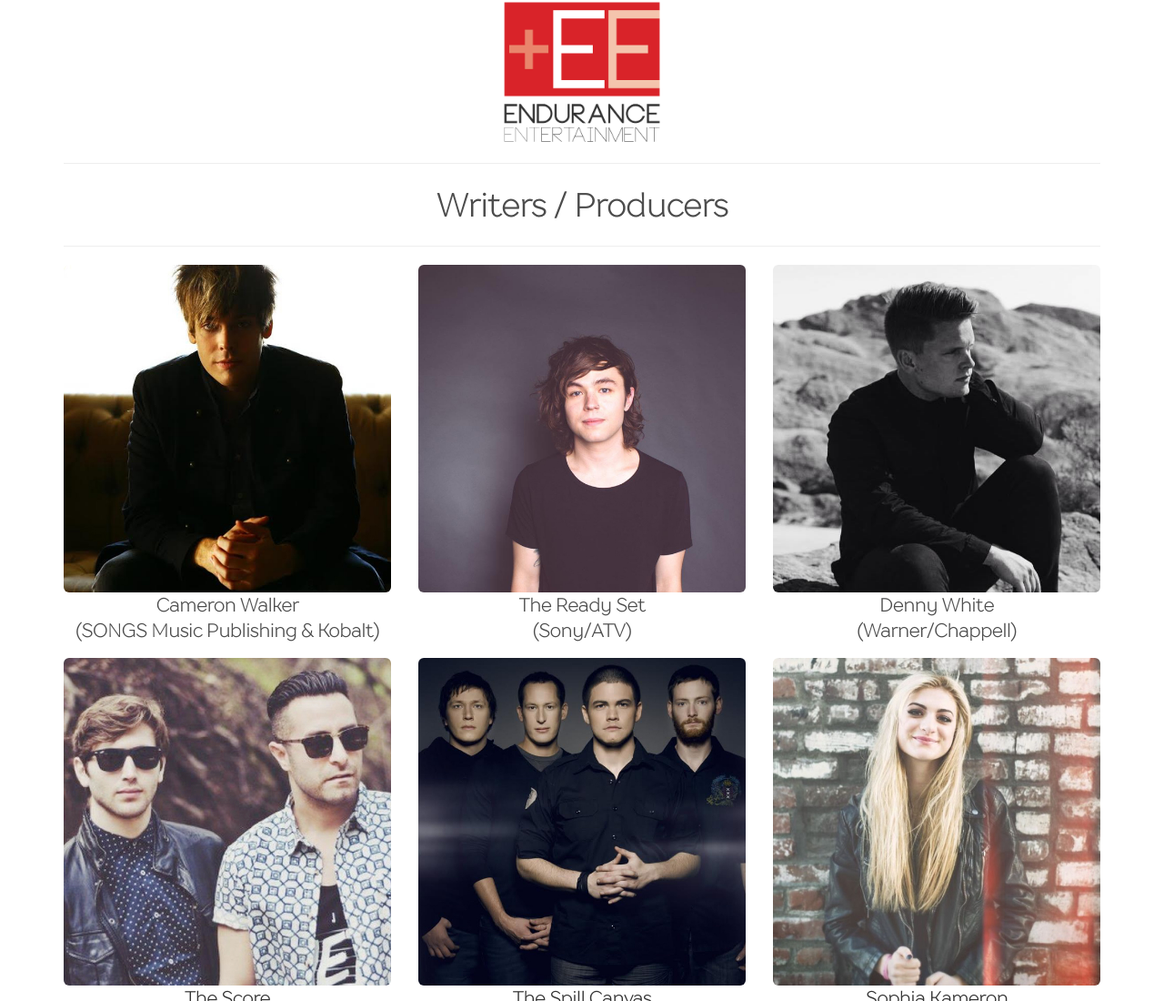
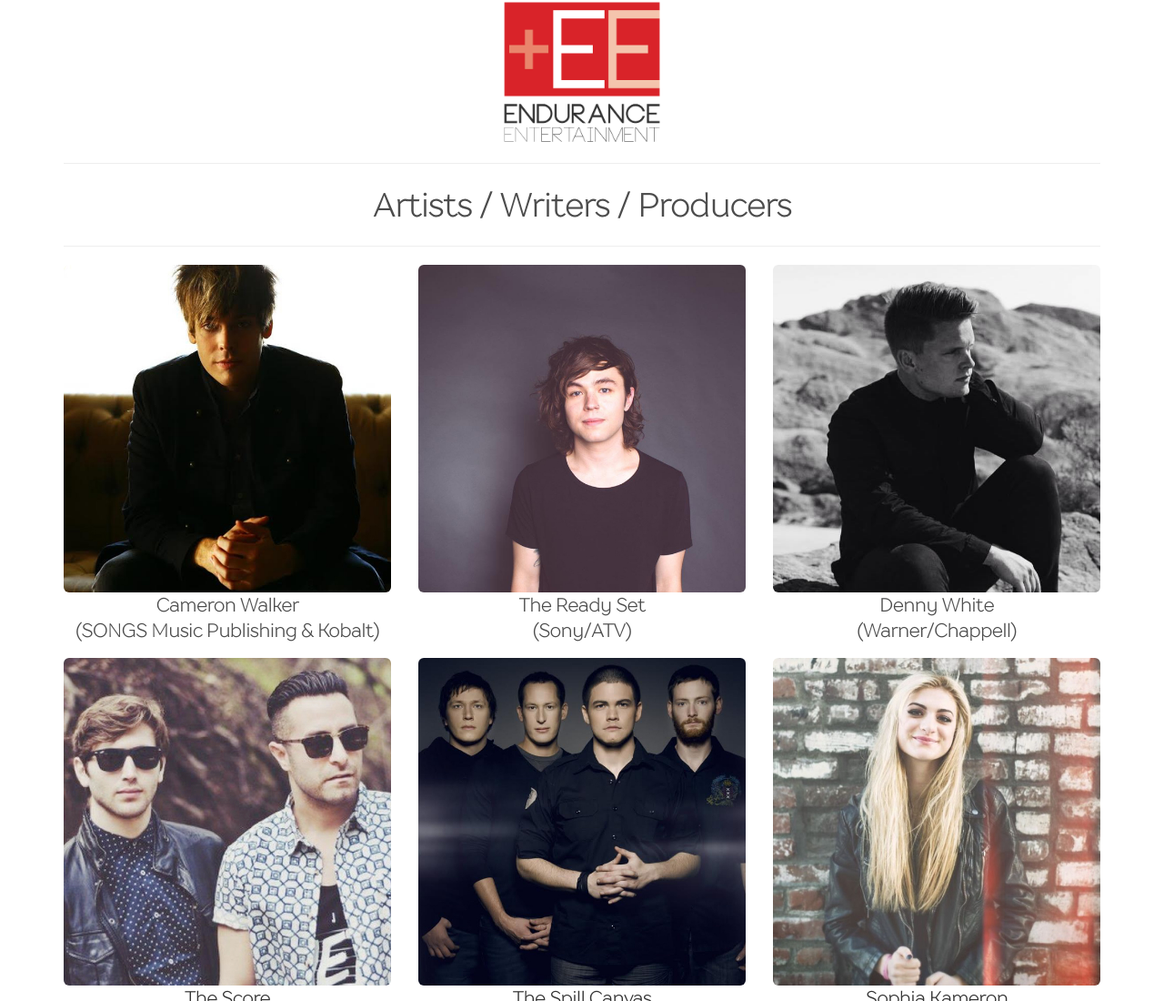
Before and after one commit to bcarpen6/bcarpen6.github.io, a plain HTML site: page writers.html in a window 1280 px wide. Shown: the top 1100 px of the page at 91% size. Drawn offline with nearby package versions, Linux system fonts and the light colour scheme.

Commit message:
Update writers.html

```diff
--- a/writers.html
+++ b/writers.html
@@ -57,7 +57,7 @@
 <img class="logo" src="images/logo.png" />
 <div class="container">
 	<hr/ >
-	<p class="subtitle">Writers / Producers</p>
+	<p class="subtitle">Artists / Writers / Producers</p>
 	<hr />
 
 	<div class="row">
```
